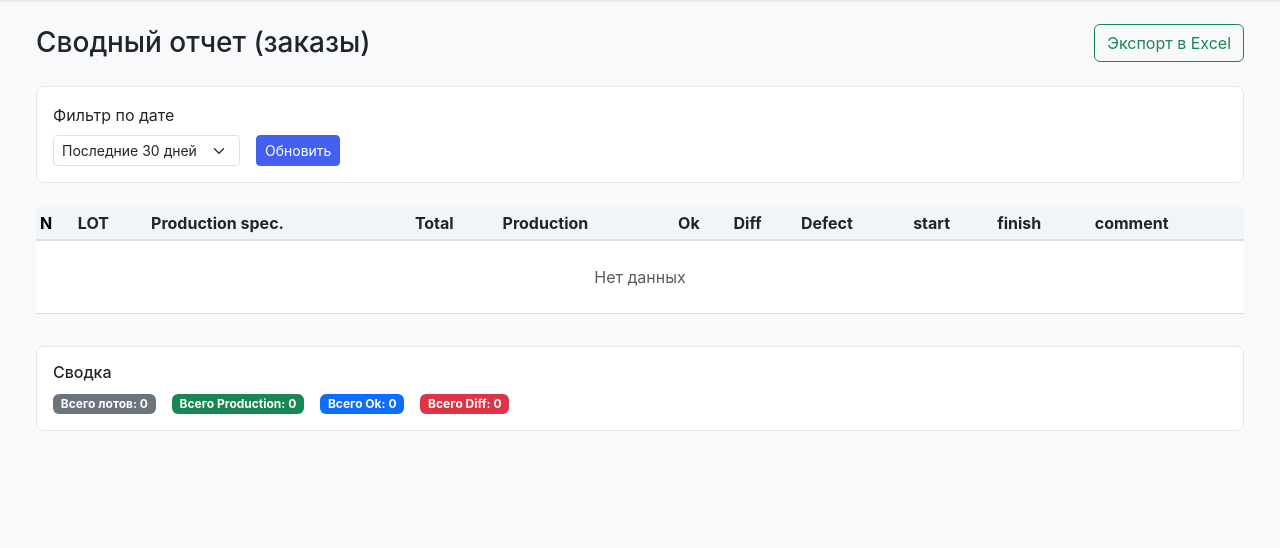
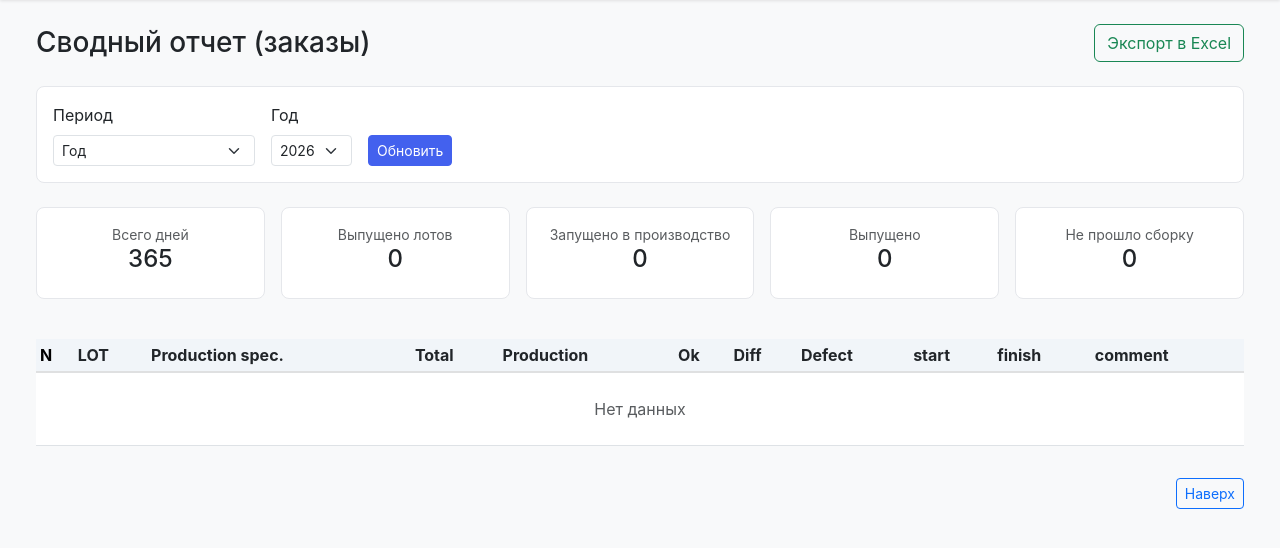
Before and after one commit to setum77/mes_reports, a Django app: page /reports/1/ in a window 1280 px wide. Shown: the part 56-604 px from the top of the page. Run offline with Django 5.2, Linux system fonts and the light colour scheme; data that the repository does not hold is empty; some libraries are stand-ins or nearby versions.

Commit message:
refactoring Report1

```diff
--- a/src/reports/queries.py
+++ b/src/reports/queries.py
@@ -184,7 +184,7 @@ def report1_orders(start_date=None, end_date=None):
         ok = row["ok_count"]
         diff = production - ok
         defect_count = row["defect_count"]
-        defect_display = row["defect_sns"] if defect_count <= 10 else "SN не прошедших сборку более 10 штук"
+        defect_display = row["defect_sns"] if defect_count < 10 else "SN не прошедших сборку более 10 штук"
 
         from production.models import LotInfo
         lot_info = LotInfo.objects.filter(lot_number=row["lot_number"]).first()
@@ -198,7 +198,7 @@ def report1_orders(start_date=None, end_date=None):
             "Ok": ok,
             "Diff": diff,
             "Defect": defect_display,
-            "defect_sns": row["defect_sns"].split(", ") if row["defect_sns"] and defect_count <= 10 else [],
+            "defect_sns": row["defect_sns"].split(", ") if row["defect_sns"] and defect_count < 10 else [],
             "start": row["start_dt"],
             "finish": row["finish_dt"],
             "comment": lot_info.comment if lot_info else "",
--- a/src/reports/views.py
+++ b/src/reports/views.py
@@ -11,6 +11,7 @@ import openpyxl
 from django.contrib import messages
 from django.http import HttpResponse, HttpResponseRedirect
 from django.shortcuts import redirect, render
+from django.contrib.auth.decorators import login_required
 from django.urls import reverse, reverse_lazy
 from django.utils.decorators import method_decorator
 from django.views import View
@@ -55,17 +56,21 @@ def apply_sort(data, sort_field, sort_dir, allowed_fields):
     """
     if sort_field not in allowed_fields or not isinstance(data, list):
         return data
-    reverse = sort_dir == "desc"
 
     def get_key(item):
         val = item.get(sort_field) if isinstance(item, dict) else None
         if val is None:
             return (1,)
+        if isinstance(val, (int, float)):
+            return (0, 0, val)
         if isinstance(val, str):
-            return (0, 0, val.casefold())
-        return (0, 1, val)
+            return (0, 1, val.casefold())
+        return (0, 2, val)
 
-    return sorted(data, key=get_key, reverse=reverse)
+    none_items = [item for item in data if get_key(item)[0] == 1]
+    non_none = [item for item in data if item not in none_items]
+    non_none.sort(key=get_key, reverse=(sort_dir == "desc"))
+    return non_none + none_items
 
 
 def get_sort_params(request, report_key):
@@ -204,32 +209,81 @@ class ReportListView(TemplateView):
 # Отчет 1: Сводный (заказы)
 # ========================
 
+REPORT1_PERIOD_TYPES = {"year", "period"}
+
+
+def _report1_summary(data, start_date, end_date):
+    return {
+        "total_days": max(0, (end_date - start_date).days + 1),
+        "released_lots": sum(1 for row in data if (row.get("Ok") or 0) > 0),
+        "production_total": sum(row.get("Production", 0) or 0 for row in data),
+        "ok_total": sum(row.get("Ok", 0) or 0 for row in data),
+        "diff_total": sum(row.get("Diff", 0) or 0 for row in data),
+    }
+
+
 class Report1View(TemplateView):
     template_name = "reports/report1.html"
 
     def get(self, request, *args, **kwargs):
-        filter_type = request.GET.get("filter", "30d")
-        if filter_type == "period":
-            s = request.GET.get("start")
-            e = request.GET.get("end")
-            if s and e:
-                start_date = datetime.strptime(s, "%Y-%m-%d").date()
-                end_date = datetime.strptime(e, "%Y-%m-%d").date()
-            else:
-                start_date, end_date = get_date_range("30d")
+        today = dj_timezone.localdate()
+        filter_type = request.GET.get("filter", "year")
+        if filter_type not in REPORT1_PERIOD_TYPES:
+            filter_type = "year"
+
+        year_value = today.year
+        start_date = today.replace(month=1, day=1)
+        end_date = today.replace(month=12, day=31)
+        error = ""
+
+        if filter_type == "year":
+            try:
+                year_value = int(request.GET.get("year", today.year))
+                start_date = datetime(year_value, 1, 1).date()
+                end_date = datetime(year_value, 12, 31).date()
+            except (ValueError, TypeError):
+                error = "Выбран некорректный год."
+                year_value = today.year
+                start_date = today.replace(month=1, day=1)
+                end_date = today.replace(month=12, day=31)
         else:
-            start_date, end_date = get_date_range(filter_type)
+            start_value = request.GET.get("start")
+            end_value = request.GET.get("end")
+            start_date = _report7_date(start_value)
+            end_date = _report7_date(end_value)
+            if start_date is None or end_date is None:
+                error = "Выбран некорректный период."
+                start_date = today.replace(month=1, day=1)
+                end_date = today.replace(month=12, day=31)
+            elif end_date < start_date:
+                error = "Дата начала не может быть позже даты окончания."
+                start_date = today.replace(month=1, day=1)
+                end_date = today.replace(month=12, day=31)
+
         data = report1_orders(start_date, end_date)
 
         sort_field, sort_dir = get_sort_params(request, "report1")
         if sort_field:
             data = apply_sort(data, sort_field, sort_dir, SORTABLE_FIELDS["report1"])
-            for i, row in enumerate(data, 1):
-                row["N"] = i
+        else:
+            # default sort by start ascending
+            data = apply_sort(data, "start", "asc", SORTABLE_FIELDS["report1"])
+        for i, row in enumerate(data, 1):
+            row["N"] = i
+
+        if error:
+            messages.error(request, error)
 
         return self.render_to_response(self.get_context_data(
-            data=data, filter_type=filter_type, start_date=start_date, end_date=end_date,
-            sort_field=sort_field, sort_dir=sort_dir,
+            data=data,
+            summary=_report1_summary(data, start_date, end_date),
+            filter_type=filter_type,
+            start_date=start_date,
+            end_date=end_date,
+            year_value=year_value,
+            years=range(2024, today.year + 2),
+            sort_field=sort_field,
+            sort_dir=sort_dir,
         ))
 
 
@@ -497,7 +551,7 @@ class _ExcelExportBase(View):
         return response
 
 
-@method_decorator(admin_required, name="dispatch")
+@method_decorator(login_required, name="dispatch")
 class Report1ExportView(_ExcelExportBase):
     def get(self, request):
         filter_type = request.GET.get("filter", "30d")
--- a/src/templates/reports/report1.html
+++ b/src/templates/reports/report1.html
@@ -11,30 +11,62 @@
     </div>
 </div>
 
+{% if error %}
+<div class="alert alert-danger">{{ error }}</div>
+{% endif %}
+
 <div class="card p-3 mb-4">
     <form method="get" class="row g-3 align-items-end">
         <div class="col-auto">
-            <label class="form-label">Фильтр по дате</label>
-            <select name="filter" class="form-select form-select-sm" onchange="togglePeriod(this.value)">
-                <option value="30d" {% if filter_type == '30d' %}selected{% endif %}>Последние 30 дней</option>
-                <option value="month" {% if filter_type == 'month' %}selected{% endif %}>Текущий месяц</option>
-                <option value="90d" {% if filter_type == '90d' %}selected{% endif %}>Последние 90 дней</option>
-                <option value="180d" {% if filter_type == '180d' %}selected{% endif %}>Последние 180 дней</option>
-                <option value="period" {% if filter_type == 'period' %}selected{% endif %}>Выбрать период</option>
+            <label class="form-label">Период</label>
+            <select name="filter" class="form-select form-select-sm" onchange="togglePeriodFields(this.value)">
+                <option value="year" {% if filter_type == 'year' %}selected{% endif %}>Год</option>
+                <option value="period" {% if filter_type == 'period' %}selected{% endif %}>Произвольный период</option>
             </select>
         </div>
-        <div class="col-auto" id="period-fields" style="display:none;">
-            <label class="form-label">Дата с</label>
-            <input type="date" name="start" class="form-control form-control-sm" {% if start_date %}value="{{ start_date|date:'Y-m-d' }}"{% endif %}>
+        <div class="col-auto" id="year-field" style="display:none;">
+            <label for="year" class="form-label">Год</label>
+            <select id="year" name="year" class="form-select form-select-sm">
+                {% for year_number in years %}
+                <option value="{{ year_number }}" {% if year_number == year_value %}selected{% endif %}>{{ year_number }}</option>
+                {% endfor %}
+            </select>
         </div>
-        <div class="col-auto" id="period-fields2" style="display:none;">
-            <label class="form-label">Дата по</label>
-            <input type="date" name="end" class="form-control form-control-sm" {% if end_date %}value="{{ end_date|date:'Y-m-d' }}"{% endif %}>
+        <div class="col-auto" id="period-field" style="display:none;">
+            <label for="start" class="form-label">Дата с</label>
+            <input id="start" name="start" type="date" class="form-control form-control-sm" value="{{ start_date|date:'Y-m-d' }}">
+        </div>
+        <div class="col-auto" id="end-field" style="display:none;">
+            <label for="end" class="form-label">Дата по</label>
+            <input id="end" name="end" type="date" class="form-control form-control-sm" value="{{ end_date|date:'Y-m-d' }}">
         </div>
         <div class="col-auto">
             <button type="submit" class="btn btn-primary btn-sm">Обновить</button>
         </div>
     </form>
+</div>
+
+<div class="stats-grid mb-4">
+    <div class="stats-card text-center">
+        <div class="text-muted small">Всего дней</div>
+        <div class="h4">{{ summary.total_days }}</div>
+    </div>
+    <div class="stats-card text-center">
+        <div class="text-muted small">Выпущено лотов</div>
+        <div class="h4">{{ summary.released_lots }}</div>
+    </div>
+    <div class="stats-card text-center">
+        <div class="text-muted small">Запущено в производство</div>
+        <div class="h4">{{ summary.production_total }}</div>
+    </div>
+    <div class="stats-card text-center">
+        <div class="text-muted small">Выпущено</div>
+        <div class="h4">{{ summary.ok_total }}</div>
+    </div>
+    <div class="stats-card text-center">
+        <div class="text-muted small">Не прошло сборку</div>
+        <div class="h4">{{ summary.diff_total }}</div>
+    </div>
 </div>
 
 <div class="table-responsive">
@@ -71,23 +103,21 @@
                 <td>{{ row.Ok }}</td>
                 <td class="{% if row.Diff > 0 %}text-danger fw-bold{% endif %}">{{ row.Diff }}</td>
                 <td>
-                    {% if row.Defect %}
-                        {% if user.is_staff and row.defect_sns %}
-                            {% for sn in row.defect_sns %}
-                                <a href="{% url 'reports:report4' %}?filter=30d&lot={{ row.LOT }}" class="d-block text-decoration-none small">{{ sn }}</a>
-                            {% endfor %}
-                        {% else %}
-                            <span class="small">{{ row.Defect }}</span>
-                        {% endif %}
+                    {% if row.defect_sns %}
+                        {% for sn in row.defect_sns %}
+                            <a href="{% url 'reports:report6' %}?pcs_no={{ sn|urlencode }}" class="d-block text-decoration-none small">{{ sn }}</a>
+                        {% endfor %}
+                    {% elif row.Defect %}
+                        <span class="small">{{ row.Defect }}</span>
                     {% endif %}
                 </td>
                 <td class="small text-nowrap">{% if row.start %}{{ row.start|date:"Y-m-d H:i" }}{% endif %}</td>
                 <td class="small text-nowrap">{% if row.finish %}{{ row.finish|date:"Y-m-d H:i" }}{% endif %}</td>
                 <td class="small">
                     {% if user.is_staff %}
-                    <a href="{% url 'reports:lot_edit' row.LOT %}" class="text-decoration-none" title="Редактировать">{{ row.comment|truncatechars:30 }}</a>
+                    <a href="{% url 'reports:lot_edit' row.LOT %}" class="text-decoration-none" title="Редактировать">{{ row.comment }}</a>
                     {% else %}
-                    {{ row.comment|truncatechars:30 }}
+                    {{ row.comment }}
                     {% endif %}
                 </td>
             </tr>
@@ -98,30 +128,27 @@
     </table>
 </div>
 
-<div class="card p-3 mt-3">
-    <h6>Сводка</h6>
-    <div class="row g-3">
-        <div class="col-auto"><span class="badge bg-secondary">Всего лотов: {{ data|length }}</span></div>
-        <div class="col-auto"><span class="badge bg-success">Всего Production: {{ data|sum:"Production" }}</span></div>
-        <div class="col-auto"><span class="badge bg-primary">Всего Ok: {{ data|sum:"Ok" }}</span></div>
-        <div class="col-auto"><span class="badge bg-danger">Всего Diff: {{ data|sum:"Diff" }}</span></div>
-    </div>
- </div>
+<div class="d-flex justify-content-end my-3">
+    <button type="button" class="btn btn-outline-primary btn-sm" onclick="window.scrollTo({top:0,behavior:'smooth'})">Наверх</button>
+</div>
 
 {% endblock %}
 
 {% block extra_js %}
 <script>
-function togglePeriod(val) {
-    const fields = document.getElementById('period-fields');
-    const fields2 = document.getElementById('period-fields2');
-    if (val === 'period') { fields.style.display='block'; fields2.style.display='block'; }
-    else { fields.style.display='none'; fields2.style.display='none'; }
+function togglePeriodFields(value) {
+    const fields = {
+        year: ['year-field'],
+        period: ['period-field', 'end-field']
+    };
+    Object.entries(fields).forEach(function(entry) {
+        entry[1].forEach(function(id) {
+            document.getElementById(id).style.display = value === entry[0] ? 'block' : 'none';
+        });
+    });
 }
-{% if filter_type == 'period' %}
 document.addEventListener('DOMContentLoaded', function() {
-    togglePeriod('period');
+    togglePeriodFields('{{ filter_type }}');
 });
-{% endif %}
 </script>
 {% endblock %}
```
Also changed, not shown: tests/test_reports.py (+286 -1 lines).
